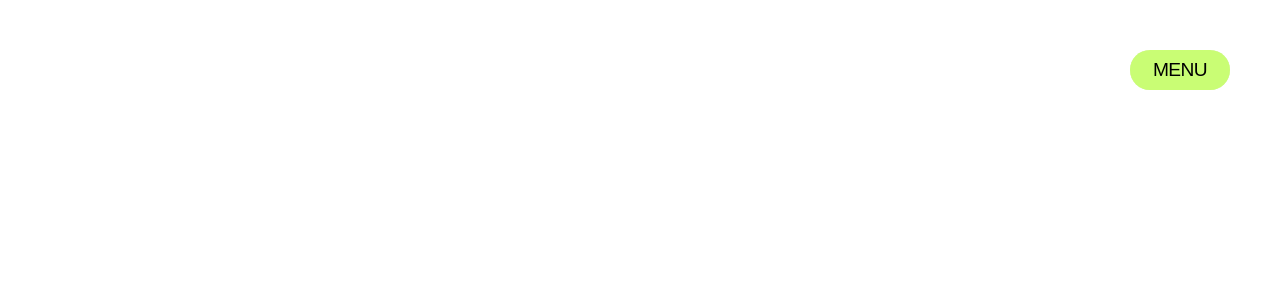
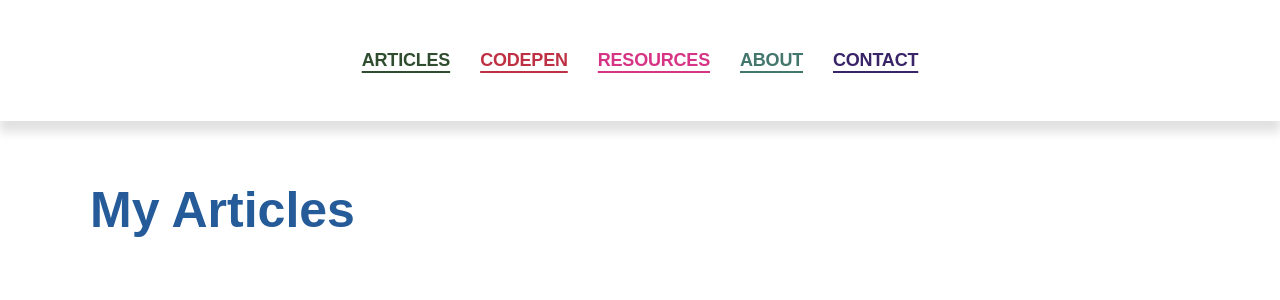
Before and after one commit to AishaMirza1/myCodeBlog, a React (Vite) app: page / in a window 1280 px wide. Shown: the top 300 px of the page. Built offline with nearby package versions, Linux system fonts and the light colour scheme.

Commit message:
feat:add nav bar

```diff
--- a/src/App.jsx
+++ b/src/App.jsx
@@ -1,9 +1,12 @@
 import "./index.css";
-import Menu1 from "./pages/article/articles/animations/Menu/Menu1";
+import Article from "./pages/article/Article";
+import Nav from "./ui/nav/Nav";
+
 function App() {
   return (
     <>
-      <Menu1 />
+      <Nav />
+      <Article />
     </>
   );
 }
--- a/src/index.css
+++ b/src/index.css
@@ -1,3 +1,6 @@
+html {
+  font-size: 62.5%;
+}
 * {
   box-sizing: border-box;
   margin: 0;
--- a/src/pages/article/Article.jsx
+++ b/src/pages/article/Article.jsx
@@ -1,12 +1,9 @@
 import styles from "./article.module.css";
-import CardScroll from "./articles/animations/cardScroll/CardScroll";
-// import GridArticle from "../article/articles/gridArticle/GridArticle";
-
+import Heading1 from "../../ui/Heading1";
 export default function Article() {
   return (
     <main className={styles.article}>
-      {/* <GridArticle /> */}
-      <CardScroll />
+      <Heading1 heading="My Articles" />
     </main>
   );
 }
--- a/src/ui/Heading1.jsx
+++ b/src/ui/Heading1.jsx
@@ -1,4 +1,8 @@
 import styles from "./headings.module.css";
-export default function Heading1() {
-  return <h1 className={styles.heading1}>My Articles</h1>;
+import PropTypes from "prop-types";
+export default function Heading1({ heading }) {
+  return <h1 className={styles.heading1}>{heading}</h1>;
 }
+Heading1.propTypes = {
+  heading: PropTypes.string,
+};
--- a/src/ui/headings.module.css
+++ b/src/ui/headings.module.css
@@ -1,6 +1,7 @@
 .heading1 {
-  font-size: 5rem;
-  letter-spacing: 2px;
+  font-size: clamp(2.827rem, 1rem + 5vw, 5rem);
+  font-weight: 900;
+  letter-spacing: 0.2;
   color: #255b98;
   margin-bottom: 5rem;
 }
@@ -17,16 +18,12 @@
   padding: 5px;
 }
 @media (max-width: 880px) {
-  .heading1 {
-    font-size: 4rem;
-  }
   .heading2 {
     font-size: 1.7rem;
   }
 }
 @media (max-width: 493px) {
   .heading1 {
-    font-size: 3rem;
     margin-bottom: 3rem;
   }
   .heading2 {
--- /dev/null
+++ b/src/ui/nav/Nav.jsx
@@ -0,0 +1,24 @@
+import styles from "./nav.module.css";
+import { navLinks } from "./data";
+
+export default function Nav() {
+  return (
+    <nav className={styles.nav}>
+      <ul>
+        {navLinks.map((link, i) => {
+          return (
+            <li key={i}>
+              <a
+                style={{ color: link.color }}
+                className={styles.a}
+                href={link.href}
+              >
+                {link.title}
+              </a>
+            </li>
+          );
+        })}
+      </ul>
+    </nav>
+  );
+}
--- /dev/null
+++ b/src/ui/nav/data.js
@@ -0,0 +1,28 @@
+export const navLinks = [
+  {
+    title: "Articles",
+    href: "/articles",
+    color: "#304D30",
+  },
+  {
+    title: "codePen",
+    href: "/codePen",
+    color: "#BE3144",
+  },
+
+  {
+    title: "Resources",
+    href: "/resources",
+    color: "#D63484",
+  },
+  {
+    title: "About",
+    href: "/about",
+    color: "#43766C",
+  },
+  {
+    title: "Contact",
+    href: "/contact",
+    color: "#392467",
+  },
+];
--- /dev/null
+++ b/src/ui/nav/nav.module.css
@@ -0,0 +1,32 @@
+.nav {
+  width: 100%;
+  padding: 4rem 5rem;
+  box-shadow: 0 10px 10px 1px rgba(0, 0, 0, 0.123);
+}
+
+.nav ul {
+  display: flex;
+  gap: 3rem;
+  justify-content: center;
+  align-items: center;
+  list-style: none;
+  flex-wrap: wrap;
+  padding: 1rem;
+}
+.a:link,
+.a:visited,
+.a:active,
+.a:focus {
+  font-size: 1.8rem;
+  font-weight: 600;
+  letter-spacing: -0.2px;
+  text-transform: uppercase;
+  text-decoration-thickness: 0.2rem;
+  text-underline-offset: 0.25em;
+}
+.a:link:hover {
+  text-decoration: none;
+}
+.a:active {
+  text-decoration-thickness: 0.4rem;
+}
```
Also changed, not shown: src/ui/Nav.jsx (deleted).
